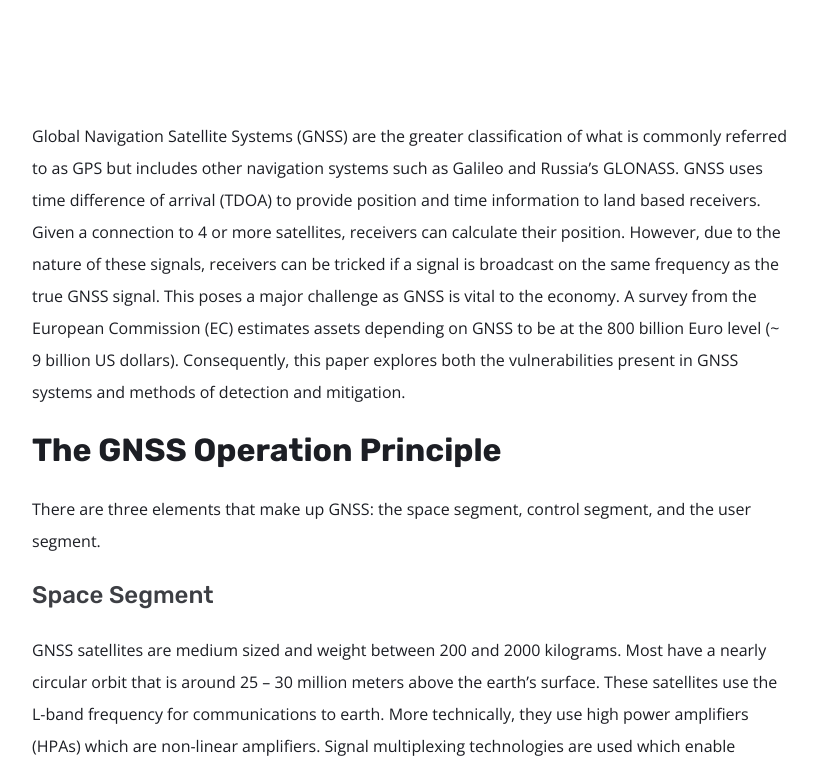
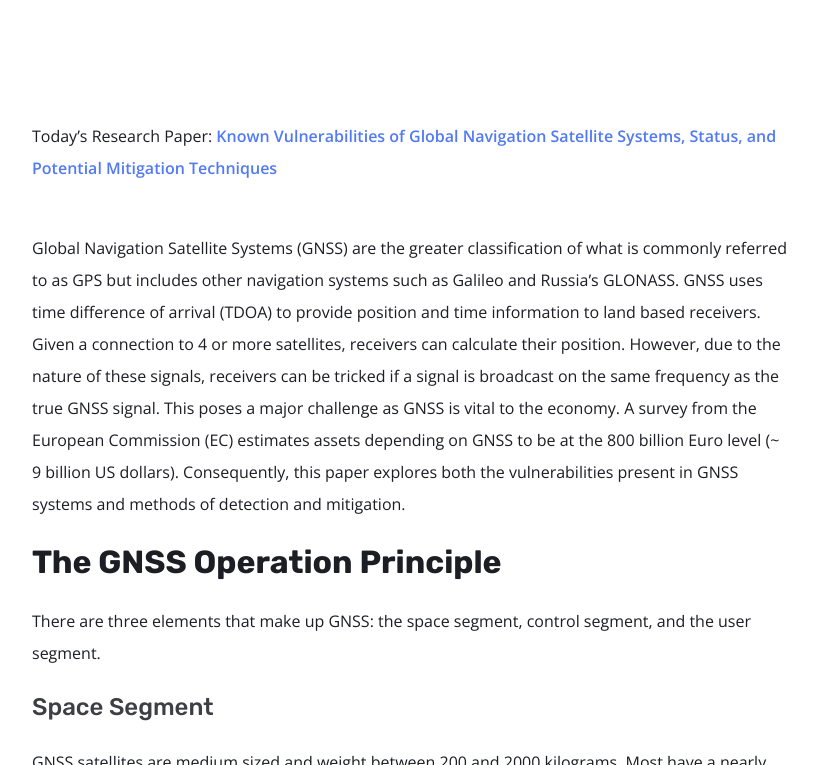
Before and after one commit to justindbaker/personal, a Jekyll site: the page built from _posts/2020-06-18-Global-Navigation-Satellite-Systems.html, in a window 1280 px wide and 900 px high, scrolled down 519 px, cut to the strip 135-900 px from the top of the window. Shown: the whole strip, without its empty margins (228-1045 px from the left). Built offline with Jekyll 4.4.1, drawn with Linux system fonts in a browser that asks for light colours; some of the changed text lies outside the part shown.

Commit message:
Fix - GNSS

```diff
--- a/_posts/2020-06-18-Global-Navigation-Satellite-Systems.html
+++ b/_posts/2020-06-18-Global-Navigation-Satellite-Systems.html
@@ -6,6 +6,9 @@
 excerpt: "Global Navigation Satellite Systems (GNSS) are the greater classification of what is commonly referred to as GPS but includes other navigation systems..."
 author: justinBaker
 ---
+<p>Today’s Research Paper:  <a href="https://ieeexplore.ieee.org/abstract/document/7442783/metrics#metrics" target="_blank">Known Vulnerabilities of Global Navigation Satellite Systems, Status, and Potential Mitigation Techniques</a>
+</p>
+
 <p>Global Navigation Satellite Systems (GNSS) are the greater classification of what is commonly referred to as GPS but includes other navigation systems such as Galileo and Russia’s GLONASS.  GNSS uses time difference of arrival (TDOA) to provide position and time information to land based receivers.  Given a connection to 4 or more satellites, receivers can calculate their position.  However, due to the nature of these signals, receivers can be tricked if a signal is broadcast on the same frequency as the true GNSS signal.  This poses a major challenge as GNSS is vital to the economy.  A survey from the European Commission (EC) estimates assets depending on GNSS to be at the 800 billion Euro level (~ 9 billion US dollars).  Consequently, this paper explores both the vulnerabilities present in GNSS systems and methods of detection and mitigation.</p>
 <h1>The GNSS Operation Principle</h1>
 <p>There are three elements that make up GNSS: the space segment, control segment, and the user segment.</p>
@@ -49,3 +52,6 @@
 <p>The system level uses authentication based in cryptographic techniques thereby making it difficult for adversaries to generate the same signal.  Although not all spoofing attacks can be prevented with authentication, when paired with receiver-based techniques the result could be quite successful.  When considering different authentication techniques, the application requirements and use cases must be considered.  Cryptography for this application comes in two flavors, symmetric key and asymmetric key.  In symmetric key cryptography the transmitter and the receiver share a secret key.  This makes it impractical for civilian use as anyone that knows the key could impersonate the satellite.  Asymmetric key cryptography uses a public and private key and would work on a larger scale system; however it is slower and requires longer keys and more computational power.</p>
 <h1>Final Takeaways</h1>
 <p>There are aspects of this paper that I did not cover or did not cover in detail.  This paper is quite technical, and I want to take more time to understand certain aspects before publishing them.  While this paper may be difficult for beginners to understand, the information is fundamental to the security of satellites and provides a great basis for continued learning.</p>
+
+<p>Please note that this post represents my takeaways from the paper; all credit goes to the authors.</p>
+<p>Title Photo courtesy of <a href="https://unsplash.com/@jamie452" target="_blank">Jamie Street</a></p>
```
